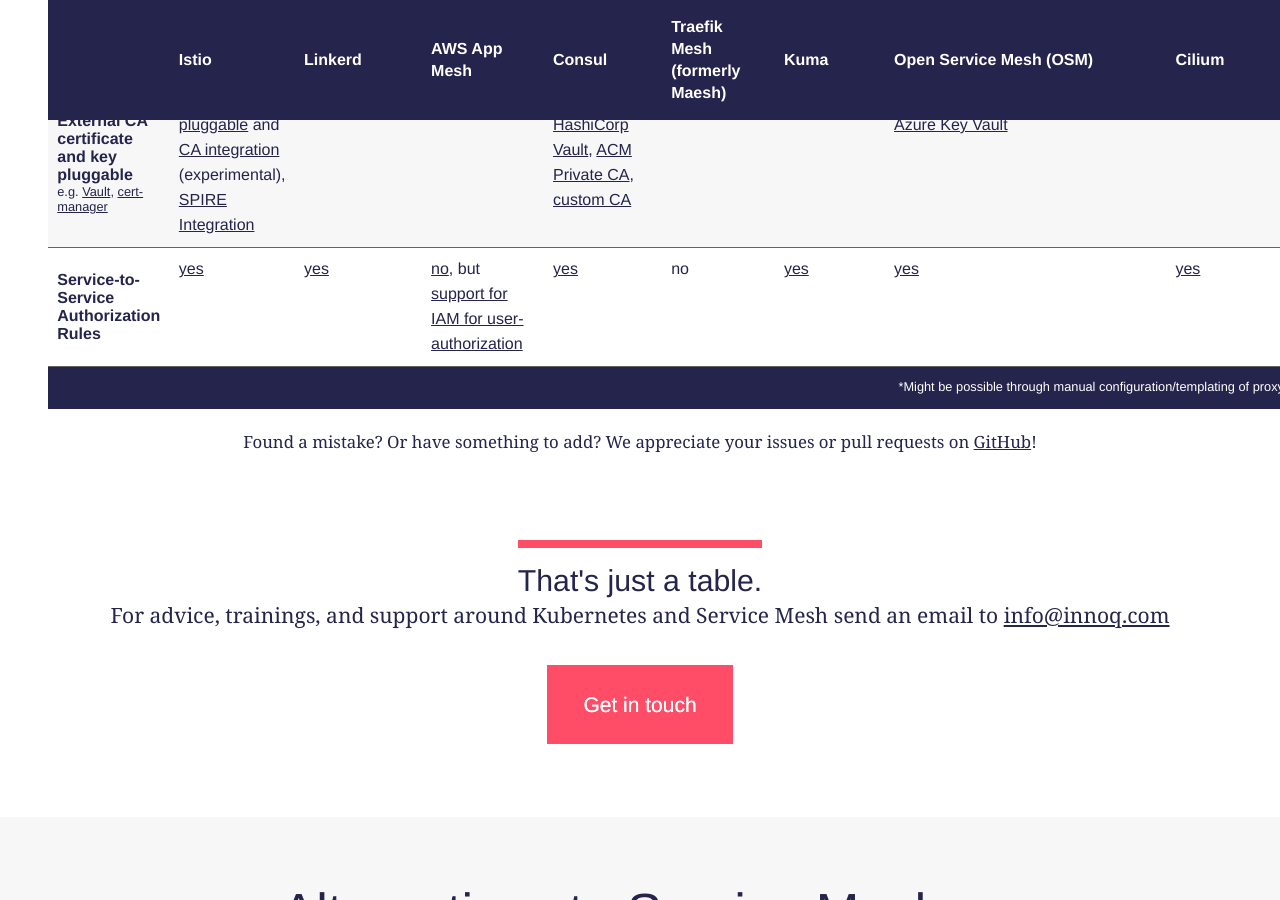
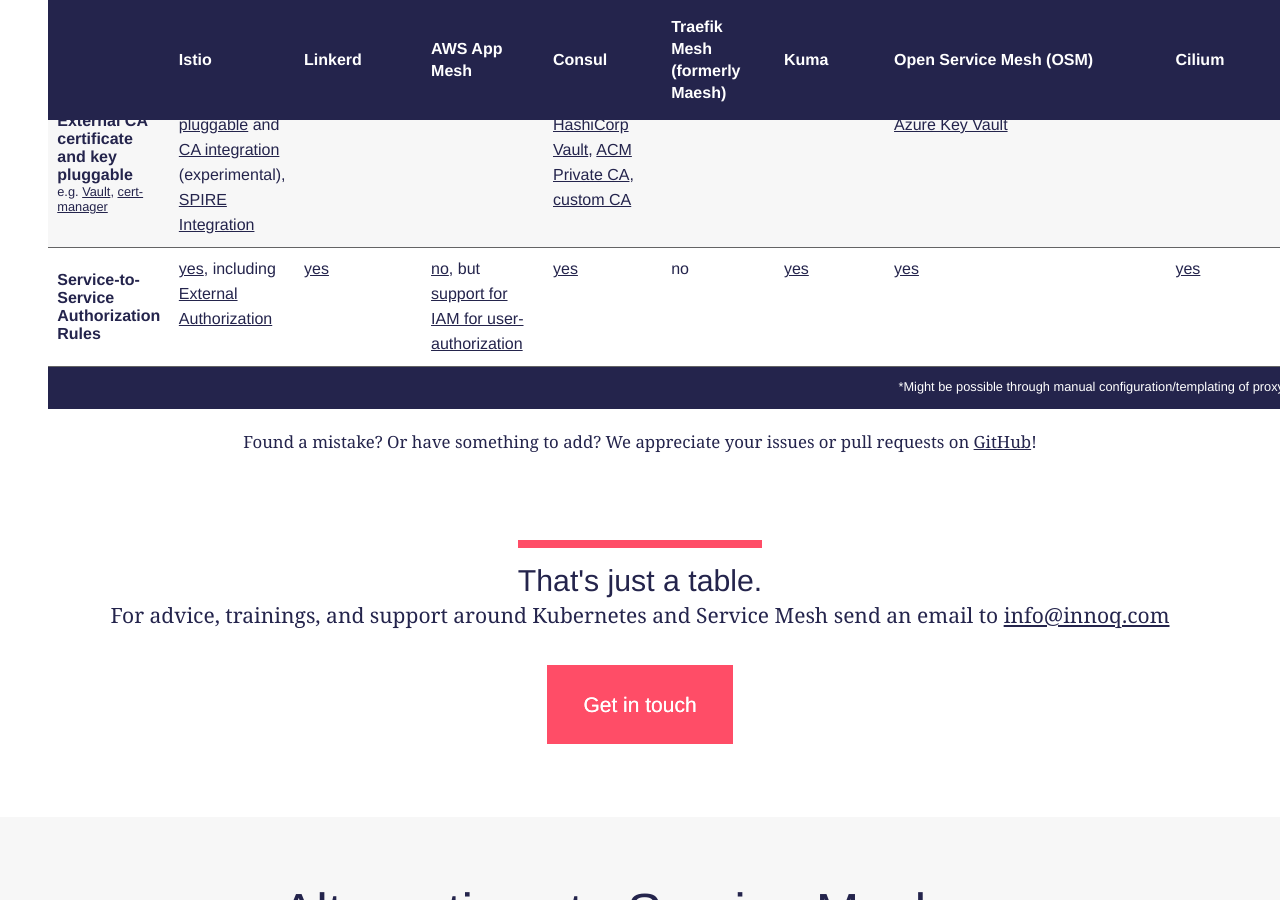
Before and after one commit to servicemesh-es/servicemesh.es, a Jekyll site: the page built from index.md, in a window 1280 px wide and 900 px high, scrolled down 11517 px. Built offline with Jekyll 4.4.1, drawn with Linux system fonts in a browser that asks for light colours; some web fonts are replaced.

Commit message:
Correct merge error.
Signed-off-by: Flynn <flynn@buoyant.io>

```diff
--- a/_includes/comparison.html
+++ b/_includes/comparison.html
@@ -579,7 +579,7 @@
       </tr>
       <tr>
         <th scope="row">Service-to-Service Authorization Rules</th>
-        <td><a href="https://istio.io/docs/concepts/security/#authorization" target="_blank">yes</a></td>
+        <td><a href="https://istio.io/docs/concepts/security/#authorization" target="_blank">yes</a>, including <a href="https://istio.io/latest/docs/tasks/security/authorization/authz-custom/" target="_blank">External Authorization</a></td>
         <td><a href="https://linkerd.io/2/features/server-policy/" target="_blank">yes</a></td>
         <td><a href="https://github.com/aws/aws-app-mesh-roadmap/issues/80" target="_blank">no</a>, but <a href="https://docs.aws.amazon.com/app-mesh/latest/userguide/security_iam_service-with-iam.html" target="_blank">support for IAM for user-authorization</a></td>
         <td><a href="https://www.consul.io/docs/connect/intentions" target="_blank">yes</a></td>
```
